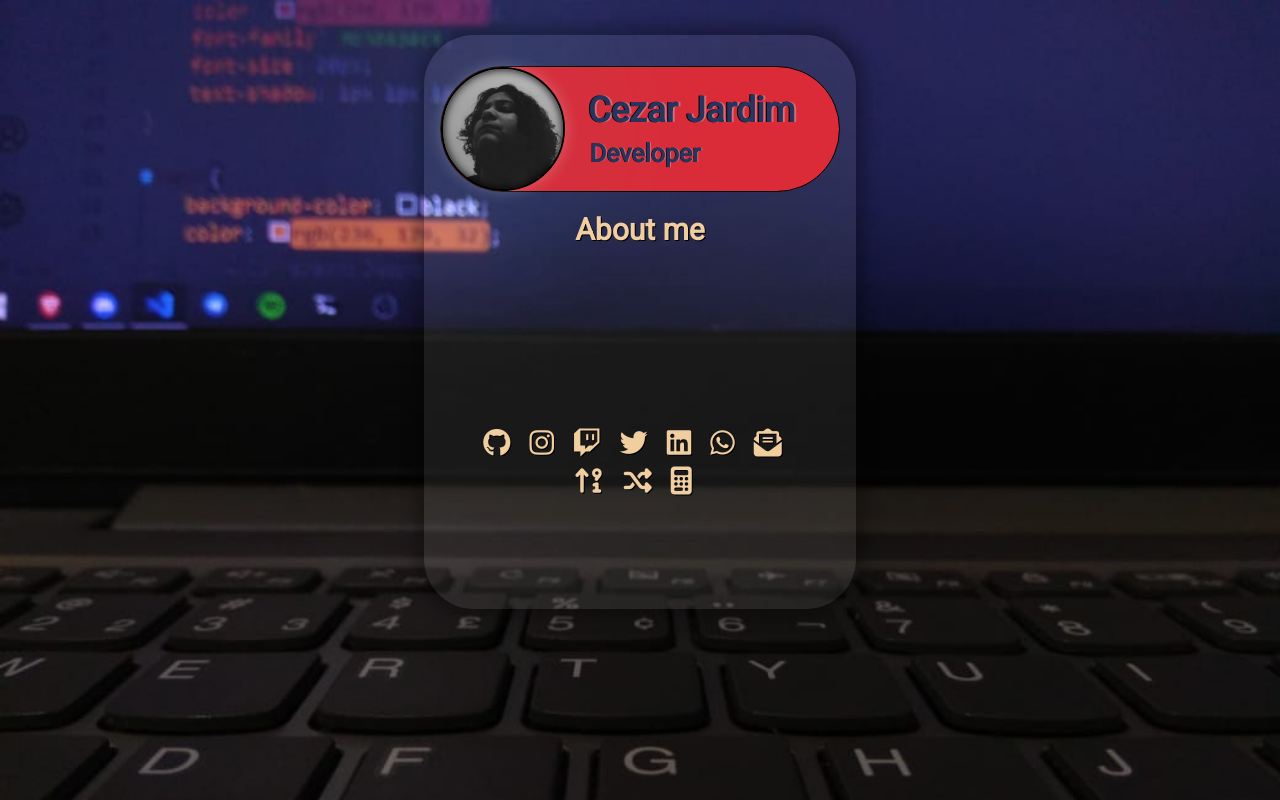
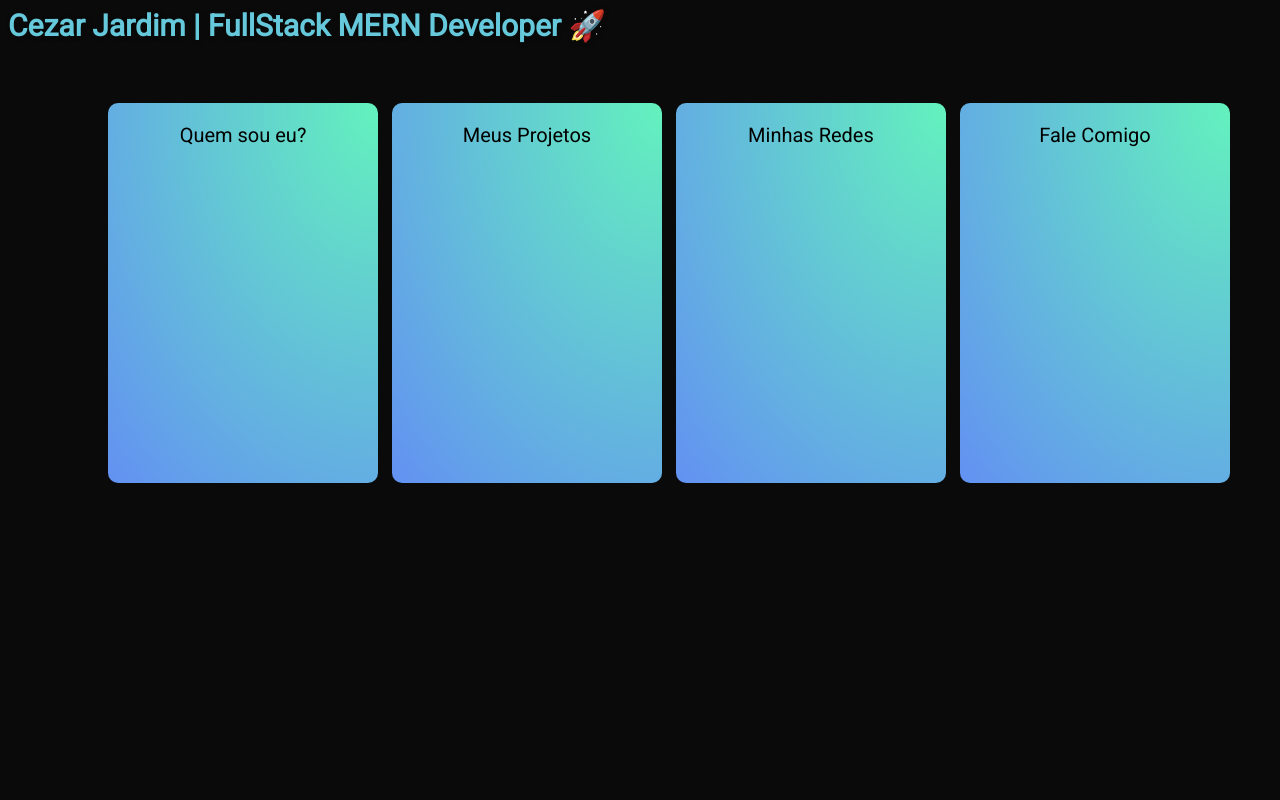
Before and after one commit to cezin17/cezin17.github.io, a website: page index.html in a window 1280 px wide. Drawn offline with Linux system fonts and the light colour scheme.

Commit message:
first commit 3rd season

```diff
--- a/index.html
+++ b/index.html
@@ -6,38 +6,59 @@
         <link rel="icon" type="image/png" sizes="16x16" href="/favicon/favicon-16x16.png">
         <link rel="manifest" href="/favicon/site.webmanifest">
         <link rel="mask-icon" href="/favicon/safari-pinned-tab.svg" color="#5bbad5">
-        <link rel="stylesheet" href="style.css">
+        <link rel="stylesheet" href="compiledStyle.css">
         <link rel="stylesheet" href="https://fonts.googleapis.com/css?family=Roboto">
         <meta name="msapplication-TileColor" content="#da532c">
         <meta name="theme-color" content="#ffffff">
         <meta charset="UTF-8">
         <meta http-equiv="X-UA-Compatible" content="IE=edge">
         <meta name="viewport" content="width=device-width, initial-scale=1.0">
-        <script src="https://kit.fontawesome.com/0d7d8d8ee9.js" crossorigin="anonymous"></script>
-        <title>Cezar Jardim Portfolio</title>
+        <script src="https://kit.fontawesome.com/9912779122.js" crossorigin="anonymous"></script>        <title></title>
     </head>
     <body>
+        <div class="header">
+            <a class="logo" href="/">Cezar Jardim | FullStack MERN Developer 🚀</a>
+        </div>
         <div class="card">
-            <div class="about">
-                <div class="profile"></div>
-                <h1>Cezar Jardim</h1>
-                <h2>Developer</h2>
+            <div class="card-inner">
+                <div class="card--front">Quem sou eu?</div>
+                <div class="card--back">
+                    <p>Lorem ipsum dolor sit amet, consectetur adipiscing elit. Integer varius ante quis velit varius, nec finibus metus vehicula. Morbi bibendum est vel nulla dictum efficitur. Lorem ipsum dolor sit amet, consectetur adipiscing elit.</p>
+                </div>
             </div>
-            <header id="about">About me</header>
-            <p></p>
-            <div class="media">
-                <a href="https://github.com/cezin17" target="_blank" description='GitHub'><i class="fab fa-github"></i></a>
-                <a href="https://www.instagram.com/cezin_x/" target="_blank" description='Instagram'><i class="fab fa-instagram"></i></a>
-                <a href="https://twitch.tv/cezin_x" target="_blank" description='Twitch'><i class="fab fa-twitch"></i></a>
-                <a href="https://twitter.com/cezin_" target="_blank" description='Twitter'><i class="fab fa-twitter"></i></a>
-                <a href="https://www.linkedin.com/in/cezin/" target="_blank" description='Linkedin'><i class="fab fa-linkedin"></i></a>
-                <a href="https://wa.me/5562999424002" target="_blank" description='Whatsapp'><i class="fab fa-whatsapp"></i></a>
-                <a href="mailto:cezin@gohorse.dev" target="_blank" description='Email'><i class="fas fa-envelope-open-text"></i></a>
+        </div>
+        <div class="card">
+            <div class="card-inner">
+                <div class="card--front">Meus Projetos</div>
+                <div class="card--back">
+                    <div class="card--back_icon">
+                        <a href="https://cezin.dev/bin2dec" target="_blank"><i class="fas fa-sort-numeric-up-alt"></i></a>
+                        <a href="https://cezin.dev/randomNumber" target="_blank"><i class="fas fa-random"></i></a>
+                        <a href="https://cezin.dev/recursiveSum" target="_blank"><i class="fas fa-calculator"></i></a>
+                    </div>
+                </div>
             </div>
-            <div class="portfolio">
-                <a href="https://cezin.dev/bin2dec" target="_blank" description='Binary2Decimal'><i class="fas fa-sort-numeric-up-alt"></i></a>
-                <a href="https://cezin.dev/randomNumber" target="_blank" description='Random'><i class="fas fa-random"></i></a>
-                <a href="https://cezin.dev/recursiveSum" target="_blank" description='recursiveSum'><i class="fas fa-calculator"></i></a>
+        </div>
+        <div class="card">
+            <div class="card-inner">
+                <div class="card--front">Minhas Redes</div>
+                <div class="card--back">
+                    <div class="card--back_icon">
+                        <a href="https://github.com/cezin17" target="_blank"><i class="fab fa-github"></i></a>
+                        <a href="https://twitter.com/cezin17" target="_blank"><i class="fab fa-twitter"></i></a>
+                    </div>
+                </div>
+            </div>
+        </div>
+        </div>
+        <div class="card">
+            <div class="card-inner">
+                <div class="card--front">Fale Comigo</div>
+                <div class="card--back">
+                    <div class="card--back_icon">
+                        <a href="https://wa.me/5562999424002" target="_blank"><i class="fab fa-whatsapp"></i></a>
+                    </div>
+                </div>
             </div>
         </div>
     </body>
--- /dev/null
+++ b/style.scss
@@ -0,0 +1,100 @@
+$primary-color: #65C8DB ;
+$dark-primary-color: #6391F2;
+$darker-primary-color: #6746EB;
+$secondary-color: #63F2BD;
+$dark-secondary-color: #5FE869;
+$black-color: #000;
+$dark-grey-color: #0a0a0a;
+$light-grey-color: #b9b8b5;
+$almost-white: #e1f1f1f1;
+$white-color: #fff;
+$bg-gradient: radial-gradient(ellipse at top right, $black-color, $dark-primary-color), radial-gradient(ellipse at bottom left, $black-color, $dark-primary-color);
+$card-gradient: radial-gradient(ellipse at top right, $secondary-color, $dark-primary-color), radial-gradient(ellipse at bottom left, $black-color, red);
+$default-font-family: 'Roboto', monospace;
+
+html {
+    height: 100%;
+}
+
+body {
+    background: $dark-grey-color;
+    font-family: $default-font-family;
+}
+
+
+.logo {
+    position: relative;
+    margin: auto;
+    text-decoration: none;
+    text-shadow: 1px 1px 4px#0a0a0a;
+    color: $primary-color;
+    font-size: 30px;
+    font-weight: 600;
+}
+
+.card {
+    display: inline-grid;
+    position: relative;
+    width: 270px;
+    height: 360px;
+    perspective: 1000px;
+    margin-top: 60px;
+    margin-right: 10px;
+    left: 100px;
+
+    &-inner {
+        border-radius: 10px;
+        position: relative;
+        width: 100%;
+        height: 100%;
+        text-align: center;
+        transition: transform 1.2s;
+        transform-style: preserve-3d;
+    }
+
+    &:hover &-inner {
+        transform: rotateY(180deg);
+    }
+
+    &--front, &--back {
+        position: absolute;
+        width: 100%;
+        height: 100%;
+        -webkit-backface-visibility: hidden;
+        backface-visibility: hidden;
+        background: $card-gradient;
+        color: $black-color;
+        padding-top: 1em;
+        border-radius: 10px;
+        font-size: 20px;
+    }
+
+    &--front {
+
+    }
+
+    &--back {
+        transform: rotateY(180deg);
+
+        &_icon {
+            a {
+                display: inline-block;
+                color: $dark-grey-color;
+                transition: color .5s;
+                text-align: center;
+                margin-top: 120px;
+                margin-right: 10px;
+                font-size: 70px;
+
+                &:hover {
+                    color: $almost-white;
+
+                }
+            }
+        }
+    }
+}
+
+p {
+    margin: 0 auto;
+}
```
Also changed, not shown: package.json (added, +23 -0 lines), compiledStyle.css (added), style.css (deleted), 3 other files.
